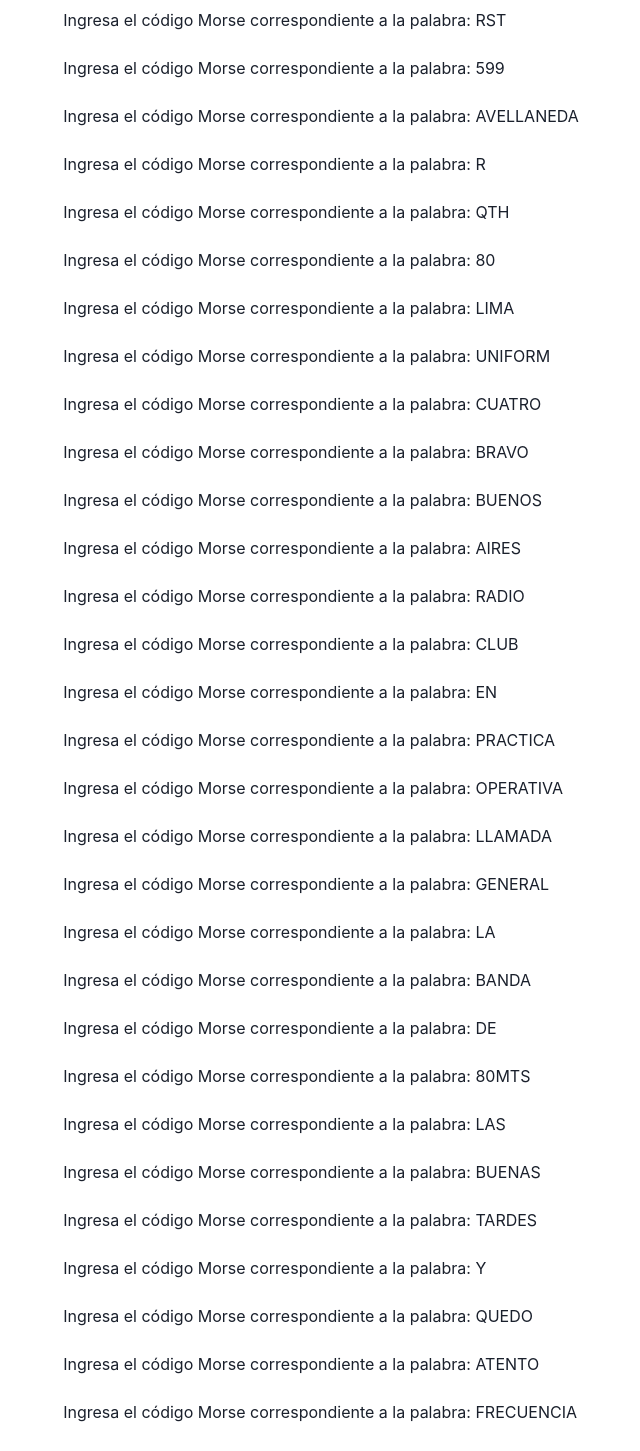
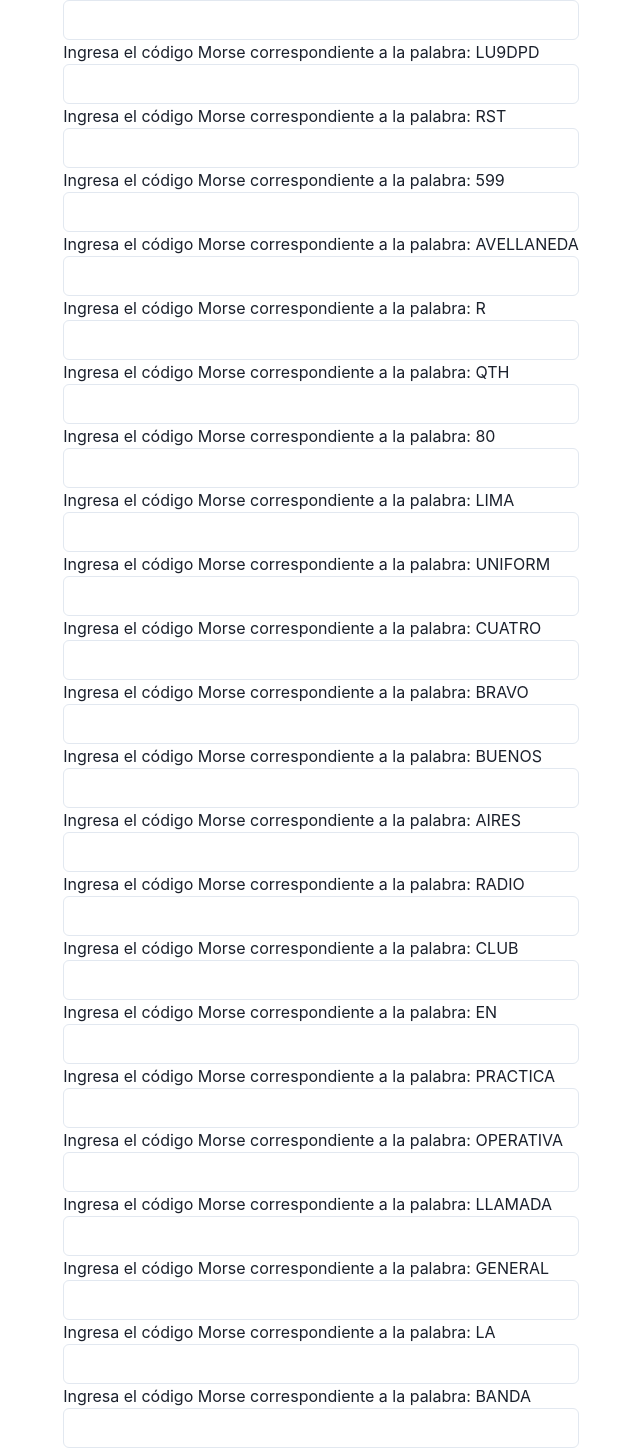
Before and after one commit to ltiisidii/rf-examen-react, a React (Create React App) app in the folder rf-examen/: page /morse-sim in a window 1280 px wide. Shown: the part 402-1853 px from the top of the page, without its empty margins (319-959 px from the left). Built offline with nearby package versions, Linux system fonts and the light colour scheme.

Commit message:
chakra-ui en morse-sim

```diff
--- a/rf-examen/src/component/MorseSimulator.js
+++ b/rf-examen/src/component/MorseSimulator.js
@@ -1,4 +1,5 @@
 import React, { useState } from 'react';
+import { Box, Button, Input } from "@chakra-ui/react";
 import wordsData from '../sources/wordsData.json';
 import './MorseSimulator.css';
 
@@ -50,29 +51,31 @@ const MorseSimulator = () => {
   };
 
   return (
-    <div className="container">
-      <div>
+    <Box className="container">
+      <Box>
         <h1>Morse Simulator</h1>
         {morseWords.map((wordObj, index) => (
-          <div key={index}>
-            <p>Ingresa el código Morse correspondiente a la palabra: {wordObj.word}</p>
-            <input
+          <Box key={index}>
+            <p>
+              Ingresa el código Morse correspondiente a la palabra: {wordObj.word}
+            </p>
+            <Input
               type="text"
-              value={results[index] || ''}
+              value={results[index] || ""}
               onChange={(e) => handleInputChange(e, index)}
-              disabled={showResults}
+              isDisabled={showResults}
             />
-          </div>
+          </Box>
         ))}
         {!isValidInput && (
-          <span className="error-message">
+          <Box className="error-message">
             Caracteres no válidos. Introduce solo '.', '-', y espacios.
-          </span>
+          </Box>
         )}
         {!showResults ? (
-          <button onClick={handleSubmit}>Enviar respuestas</button>
+          <Button onClick={handleSubmit}>Enviar respuestas</Button>
         ) : (
-          <div>
+          <Box>
             <hr />
             <h2>Mostrar resultados</h2>
             {morseWords.map((wordObj, index) => (
@@ -80,10 +83,10 @@ const MorseSimulator = () => {
                 {wordObj.word}: {calculateResult(index)}
               </p>
             ))}
-          </div>
+          </Box>
         )}
-      </div>
-    </div>
+      </Box>
+    </Box>
   );
 };
 
```
